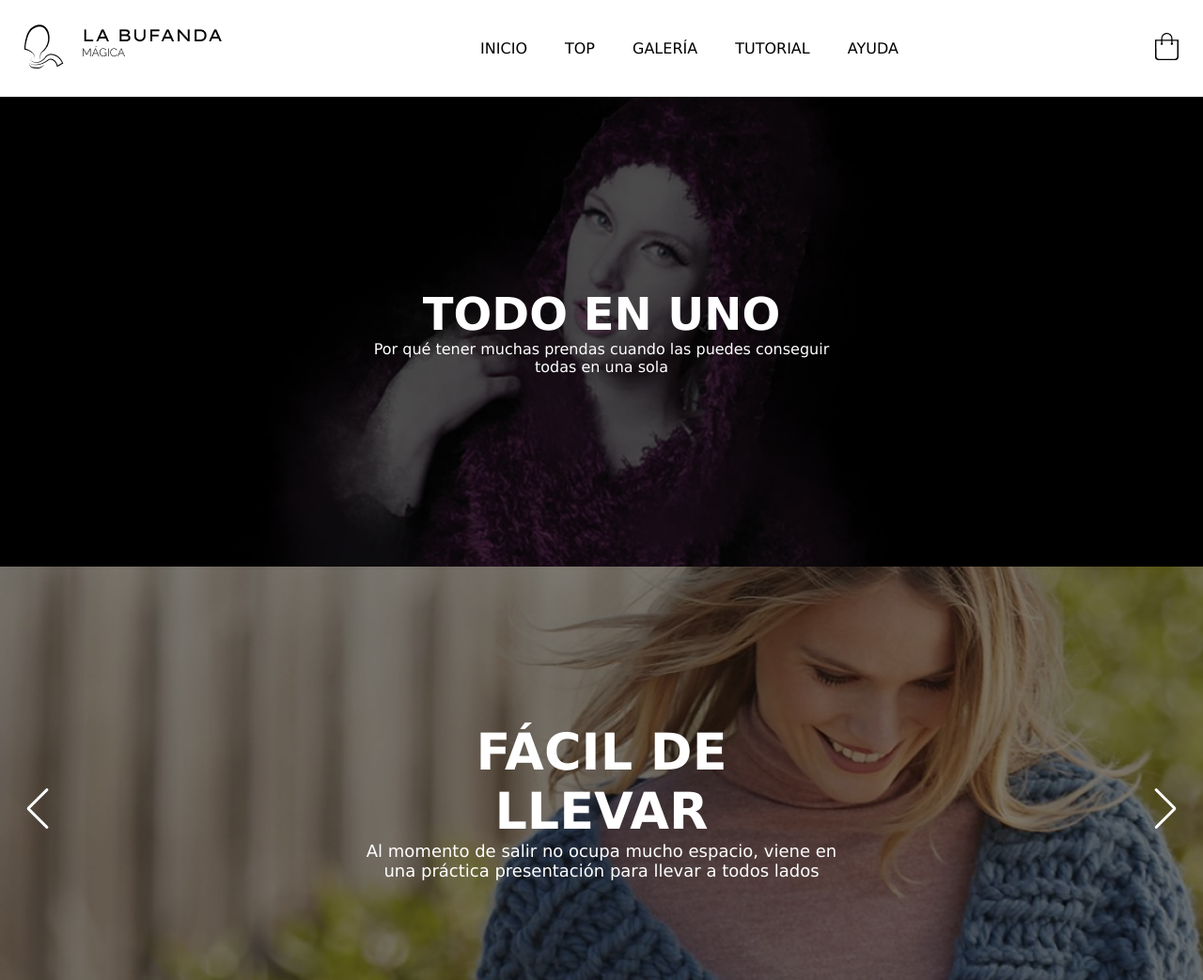
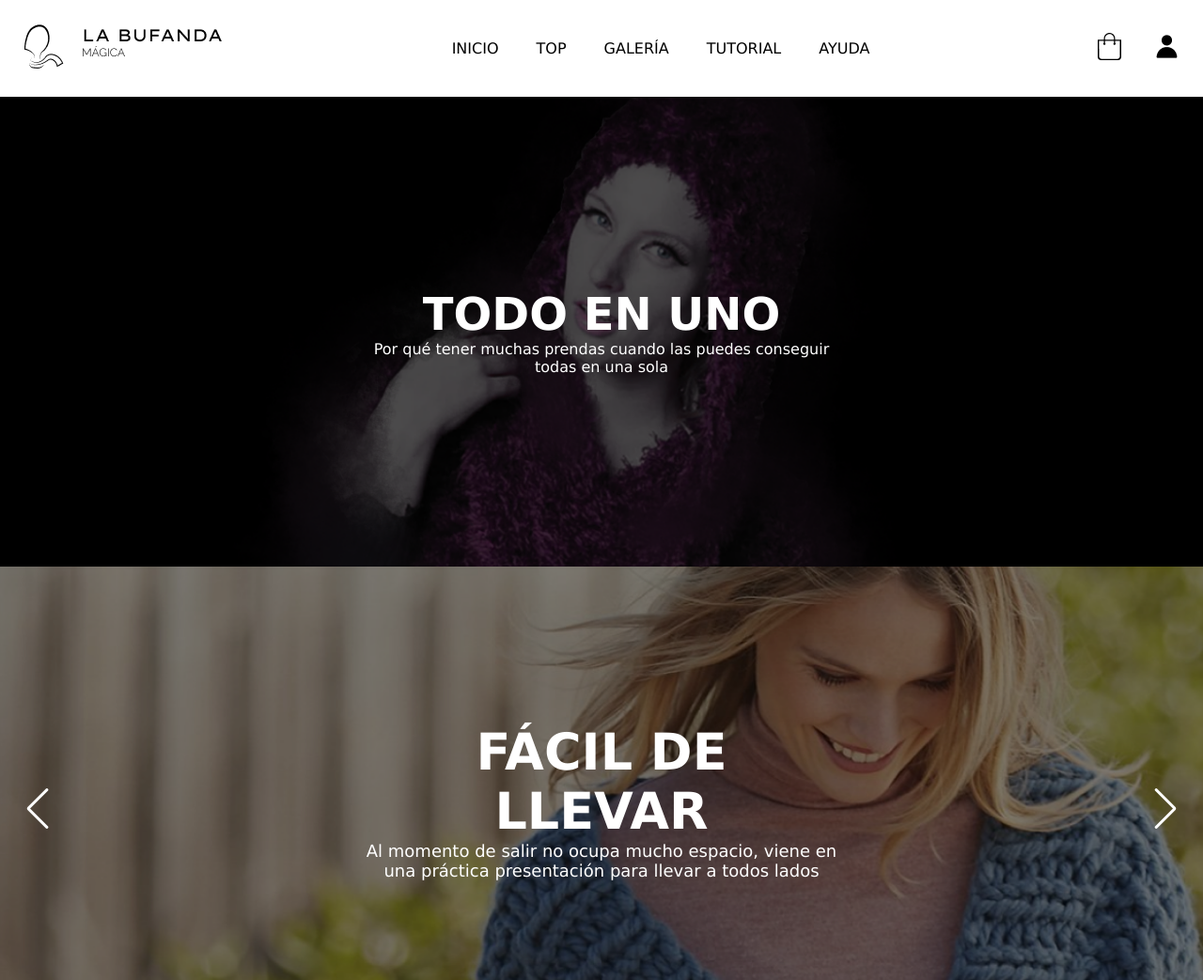
Before and after one commit to danieldiaz-2502/Taller_1, a plain HTML site: page index.html in a window 1280 px wide. Shown: the top 1043 px of the page at 94% size. Drawn offline with nearby package versions, Linux system fonts and the light colour scheme.

Commit message:
login conected

```diff
--- a/index.html
+++ b/index.html
@@ -34,9 +34,14 @@
                 <li><a href="#">AYUDA</a></li>
             </ul>
         </div>
-        <a href="./cart.html">
-            <img src="./img/cart.png" alt="La Bufanda Mágica Carrito" class="cart">
-        </a>
+        <div class="menu__icons">
+            <a href="./cart.html">
+                <img src="./img/cart.png" alt="La Bufanda Mágica Carrito Icon" class="cart">
+            </a>
+            <a href="./login.html">
+                <img src="./img/user_icon.png" alt="La Bufanda Mágica User Icon" class="loginUser">
+            </a>
+        </div>
     </nav>
 
     <section class="section__item">
--- a/styles/menu.css
+++ b/styles/menu.css
@@ -33,6 +33,12 @@ body{
     padding-right: 40px;
 }
 .menu__container{
+    display: flex;
+}
+
+.menu__icons{
+    width: 7%;
+    justify-content: space-between;
     display: flex;
 }
 
--- a/styles/style.scss
+++ b/styles/style.scss
@@ -28,6 +28,12 @@
         }
 
         &__container{
+            display: flex;
+        }
+
+        &__icons{
+            width: 7%;
+            justify-content: space-between;
             display: flex;
         }
 
```
Also changed, not shown: cart.html (+8 -3 lines), login.html (+8 -3 lines), products.html (+8 -3 lines), register.html (+8 -3 lines), img/user_icon.png (added), styles/style.css, 1 other file.
